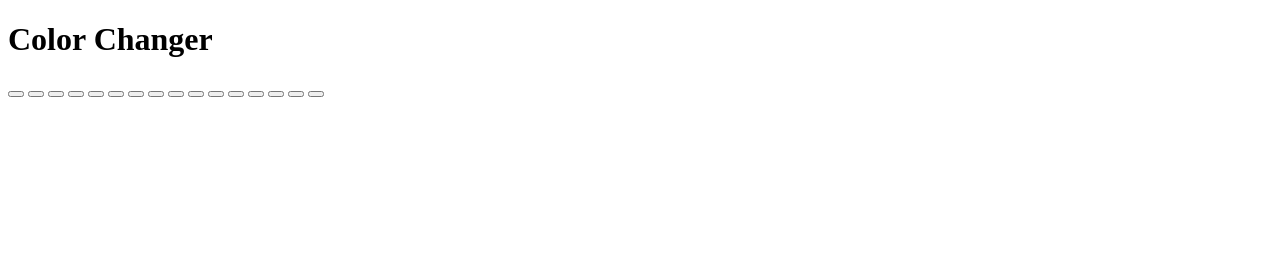
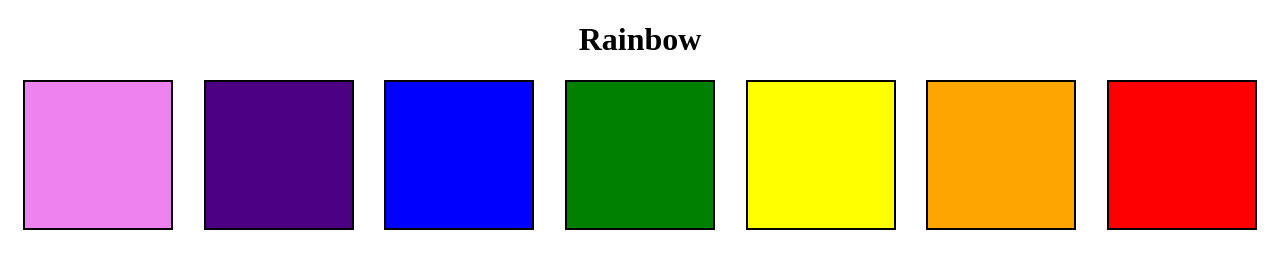
Before and after one commit to AtharvShete/color-switcher, a plain HTML site: page index.html in a window 1280 px wide. Drawn offline with Linux system fonts and the light colour scheme.

Commit message:
Completed buttons css

```diff
--- a/index.html
+++ b/index.html
@@ -7,29 +7,24 @@
   <title>Document</title>
   <script src="script.js"></script>
   <link rel="stylesheet" href="styles.css">
+  <!-- <link href="https://cdn.jsdelivr.net/npm/bootstrap@5.3.2/dist/css/bootstrap.min.css" rel="stylesheet" integrity="sha384-T3c6CoIi6uLrA9TneNEoa7RxnatzjcDSCmG1MXxSR1GAsXEV/Dwwykc2MPK8M2HN" crossorigin="anonymous">
+  <script src="https://cdn.jsdelivr.net/npm/bootstrap@5.3.2/dist/js/bootstrap.bundle.min.js" integrity="sha384-C6RzsynM9kWDrMNeT87bh95OGNyZPhcTNXj1NW7RuBCsyN/o0jlpcV8Qyq46cDfL" crossorigin="anonymous"></script> -->
 </head>
 
 <body>
-  <h1>Color Changer</h1>
-  <div class="buttons">
-    <button></button>
-    <button></button>
-    <button></button>
-    <button></button>
-    <button></button>
-    <button></button>
-    <button></button>
-    <button></button>
-    <button></button>
-    <button></button>
-    <button></button>
-    <button></button>
-    <button></button>
-    <button></button>
-    <button></button>
-    <button></button>
+  <div class="wrapper">
+    <h1>Rainbow</h1>
+    <div class="buttons">
+      <button id="voilet" type="button" ></button>
+      <button id="indigo" type="button" ></button>
+      <button id="blue" type="button" ></button>
+      <button id="green" type="button" ></button>
+      <button id="yellow" type="button" ></button>
+      <button id="orange" type="button" ></button>
+      <button id="red" type="button" ></button>
+    </div>
+  </div>
 
-  </div>
 </body>
 
 </html>
--- a/script.js
+++ b/script.js
@@ -0,0 +1 @@
+// console.log('Atharv');
--- a/styles.css
+++ b/styles.css
@@ -0,0 +1,37 @@
+h1{
+  text-align: center;
+}
+button{
+  width: 150px;
+  height: 150px;
+  align-self: center;
+  margin: auto;
+  border: solid black 2px;
+}
+.buttons{
+  display: flex;
+}
+#blue{
+  background-color: blue;
+}
+#green{
+  background-color: green;
+}
+#yellow{
+  background-color: yellow;
+}
+#red{
+  background-color: red;
+}
+#indigo{
+  background-color: indigo;
+}
+#voilet{
+  background-color: violet;
+}
+#orange{
+  background-color: orange;
+}
+button:hover{
+  cursor: pointer;
+}
```
